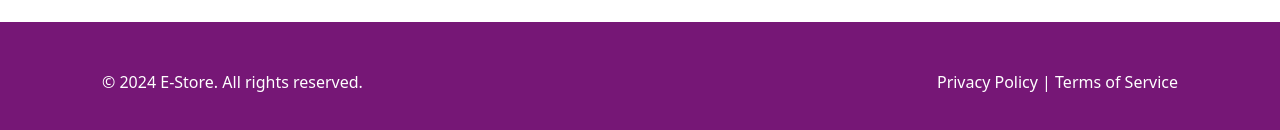
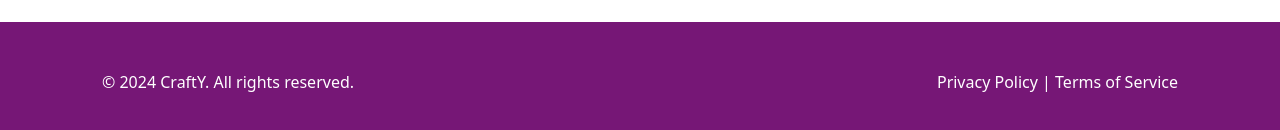
Before and after one commit to YasinduR/CraftY, an Angular app: page / in a window 1280 px wide. Shown: the part 658-788 px from the top of the page. Built offline with nearby package versions, Linux system fonts and the light colour scheme.

Commit message:
Footer text updated

```diff
--- a/src/app/components/footer/footer.component.html
+++ b/src/app/components/footer/footer.component.html
@@ -2,7 +2,7 @@
     <div class="container">
       <div class="row">
         <div class="col-md-8">
-          <p>&copy; 2024 E-Store. All rights reserved.</p>
+          <p>&copy; 2024 CraftY. All rights reserved.</p>
         </div>
         <div class="col text-md-end">
           <a href="/policy" class="text-white">Privacy Policy</a> |
```
